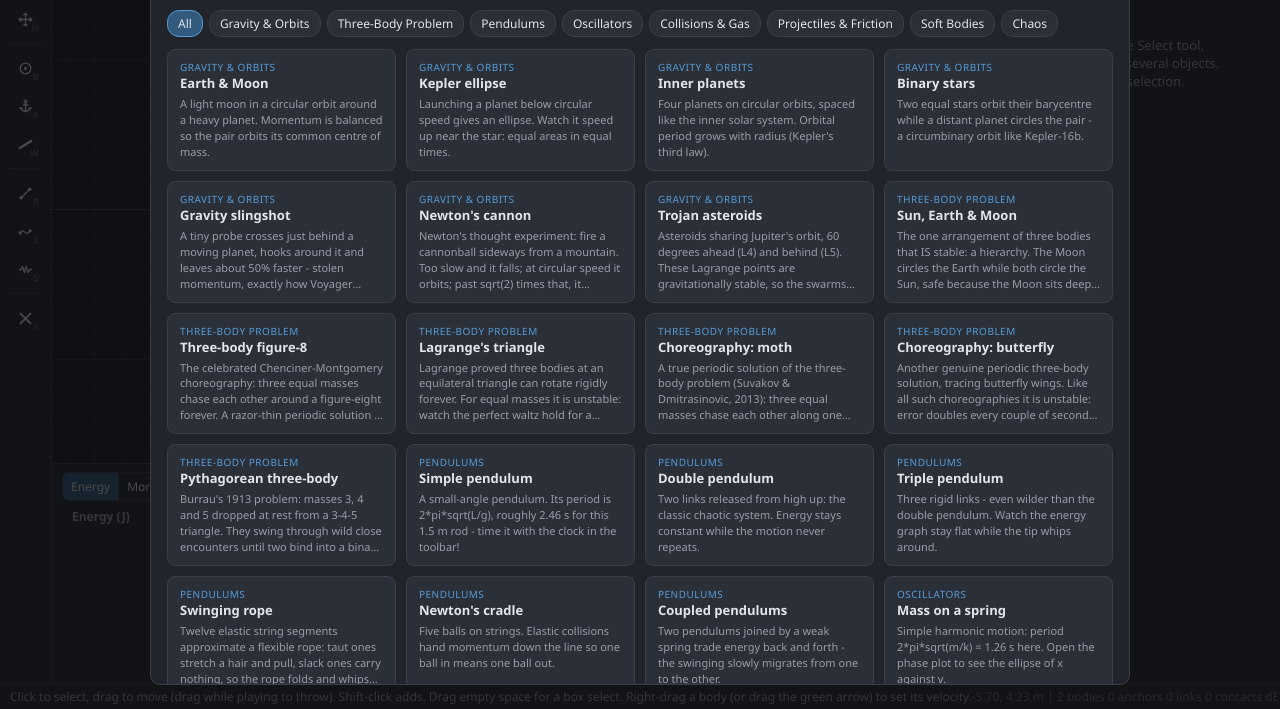
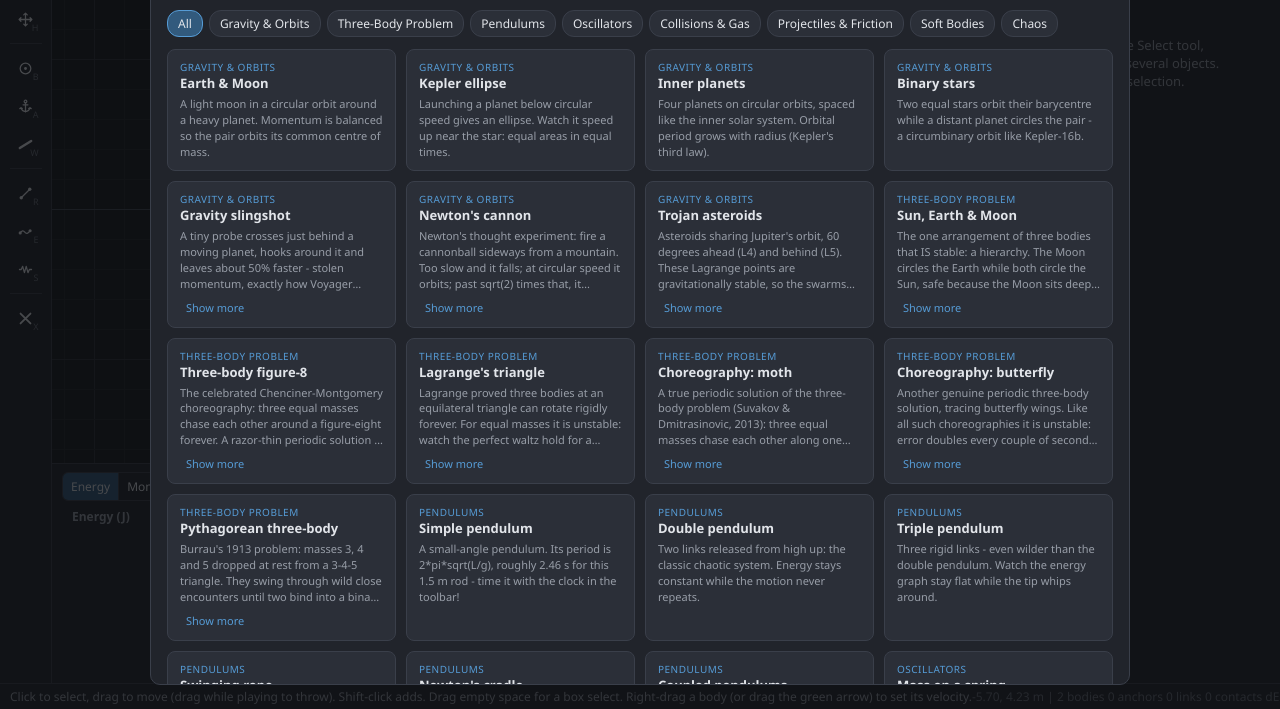
Before and after one commit to Eoin-Dev/Mechanica, a website built with Vite: page web/index.html in a window 1280 px wide. Both pictures are taken after a click on the button "Library". Shown: the part 91-800 px from the top of the page. Built offline with nearby package versions, Linux system fonts and the light colour scheme.

Commit message:
Improve library descriptions, swinging rope, and speed tooltips
Features:
- Add "Show more" toggle on library preset cards whose description is
  truncated, revealing the full text via mouse or keyboard without
  loading the preset

Tweaks:
- Swinging rope: double to 24 finer segments at half spacing, scaling
  mass/stiffness so length, mass and stretch behaviour are unchanged
- Speed reset tooltip now says "press 0" instead of "(0)"
- Remove redundant bracketed range from the speed slider tooltip

```diff
--- a/web/src/scene/presets.ts
+++ b/web/src/scene/presets.ts
@@ -380,9 +380,11 @@ function buildRope(): World {
   w.iterations = 8;
   // elastic string segments: stiff enough that the rope stretches under
   // its own weight by only ~1.5% at the top, slack when compressed - so
-  // the rope can fold and whip like real cord
-  pendulumChain(w, 0, 1.8, 12, 0.22, 0.2, 0.05, 85, [170, 140, 230],
-                1500.0, 1.5);
+  // the rope can fold and whip like real cord. Many short segments give a
+  // smooth, finely-jointed cord; count/spacing/mass/stiffness scale together
+  // so total length (2.64 m), total mass and overall compliance are unchanged.
+  pendulumChain(w, 0, 1.8, 24, 0.11, 0.1, 0.045, 85, [170, 140, 230],
+                3000.0, 1.5);
   return w;
 }
 
--- a/web/src/style.css
+++ b/web/src/style.css
@@ -442,6 +442,17 @@ label.checkbox input { accent-color: var(--accent); width: 14px; height: 14px; f
   -webkit-box-orient: vertical;
   overflow: hidden;
 }
+.preset-card.expanded p { -webkit-line-clamp: unset; overflow: visible; }
+.card-more {
+  margin-top: 6px;
+  padding: 2px 6px;
+  font-size: 11px;
+  color: var(--accent);
+  background: transparent;
+  border: none;
+  border-radius: var(--radius);
+}
+.card-more:hover:not(:disabled) { background: var(--panel-hover); color: var(--accent); }
 .scene-card { display: flex; flex-direction: column; }
 .scene-card h3 { word-break: break-word; }
 .card-actions {
--- a/web/src/ui/overlays.ts
+++ b/web/src/ui/overlays.ts
@@ -84,19 +84,37 @@ export class Library {
       chips.append(b);
     }
     const grid = el("div", { class: "card-grid" });
+    // Descriptions are clamped to a few lines; where one is truncated we add a
+    // "Show more" toggle (mouse- or keyboard-activated) to reveal the full text
+    // without loading the preset. Whether it's needed can only be measured once
+    // the cards are laid out, so collect them and check after appending.
+    const clampable: Array<{ desc: HTMLElement; card: HTMLElement }> = [];
     for (const preset of PRESETS) {
       if (this.category !== "All" && preset.category !== this.category) continue;
+      const desc = el("p", { text: preset.description });
       const card = el("div", { class: "preset-card" },
         el("div", { class: "cat", text: preset.category }),
         el("h3", { text: preset.name }),
-        el("p", { text: preset.description }));
+        desc);
       card.addEventListener("click", () => {
         this.app.loadPreset(preset);
         this.close();
       });
       grid.append(card);
+      clampable.push({ desc, card });
     }
     this.content.append(chips, grid);
+
+    for (const { desc, card } of clampable) {
+      if (desc.scrollHeight <= desc.clientHeight + 1) continue; // fully visible
+      const more = el("button", { class: "card-more", text: "Show more" });
+      more.addEventListener("click", (e) => {
+        e.stopPropagation(); // don't load the preset when toggling the text
+        const open = card.classList.toggle("expanded");
+        more.textContent = open ? "Show less" : "Show more";
+      });
+      card.append(more);
+    }
   }
 
   // ----------------------------------------------------------- saved scenes
--- a/web/src/ui/panels.ts
+++ b/web/src/ui/panels.ts
@@ -37,11 +37,11 @@ export class Toolbar implements Panel {
     speedWrap.append(g.add(slider("Speed", () => app.speed,
       (v) => { app.speed = v; }, 0.01, 20.0,
       { unit: "x", log: true, fmt: (v) => v.toFixed(2),
-        tooltip: "Simulation speed multiplier (0.01x slow motion to 20x " +
-                 "fast-forward). Keys: + and - double/halve, 0 resets." })).root);
+        tooltip: "Simulation speed multiplier. Keys: + and - double/halve, " +
+                 "0 resets." })).root);
     root.append(speedWrap);
     root.append(g.add(button("1x", () => app.resetSpeed(),
-      { tooltip: "Reset the speed to 1x (0)" })).root);
+      { tooltip: "Reset the speed to 1x - press 0" })).root);
 
     // simulation clock: type a time to re-simulate to it
     this.timeInput = el("input", {
```
